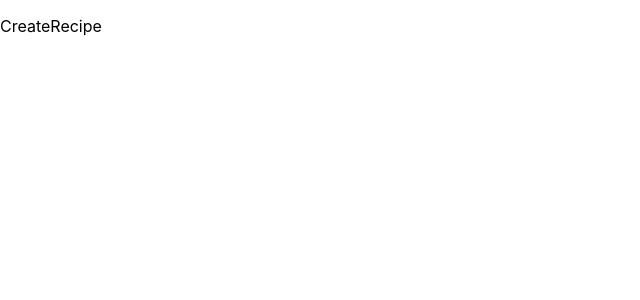
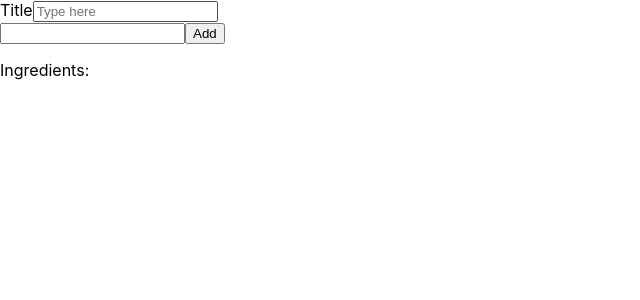
Before and after one commit to iMadfxq/recipe-app, a React (Create React App) app: page /CreateRecipe in a window 1280 px wide. Shown: the top 300 px of the page, without its empty margins (0-640 px from the left). Built offline with nearby package versions, Linux system fonts and the light colour scheme.

Commit message:
Created IngredientsForm basic logic for it complete, progressing

```diff
--- a/src/routes/CreateRecipe/CreateRecipe.component.jsx
+++ b/src/routes/CreateRecipe/CreateRecipe.component.jsx
@@ -1,5 +1,25 @@
-import './CreateRecipe.styles.scss'
+import { useState } from "react";
+import "./CreateRecipe.styles.scss";
+import IngredientsForm from "./IngredientsForm/IngredientsForm.component";
 
 export default function CreateRecipe() {
-  return <p>CreateRecipe</p>
+  const [title, setTitle] = useState("");
+  const [stepsList, setStepsList] = useState([])
+
+  return (
+    <section>
+      <form>
+        <label>
+          <span>Title</span>
+          <input
+            type="text"
+            placeholder="Type here"
+            value={title}
+            onChange={(e) => setTitle(e.target.value)}
+          />
+        </label>
+      </form>
+      <IngredientsForm />
+    </section>
+  );
 }
--- /dev/null
+++ b/src/routes/CreateRecipe/IngredientsForm/IngredientsForm.component.jsx
@@ -0,0 +1,47 @@
+import './IngredientsForm.styles.scss'
+
+import { useRef } from "react";
+import { useState } from "react";
+
+export default function IngredientsForm() {
+  const [ingredient, setIngredient] = useState("");
+  const [ingredientsList, setIngredientsList] = useState([]);
+
+  const ingredientInput = useRef(null);
+
+  const addHandler = (e) => {
+    e.preventDefault()
+    let ing = ingredient.trim().toUpperCase();
+
+    if (ing && !ingredientsList.includes(ing)) {
+      setIngredientsList((oldState) => [...oldState, ing]);
+    }
+    setIngredient("");
+    ingredientInput.current.focus();
+  };
+
+  return (
+    <section>
+      <form onSubmit={addHandler}>
+        <label>
+          <input
+            type="text"
+            onChange={(e) => {
+              setIngredient(e.target.value);
+            }}
+            value={ingredient}
+            ref={ingredientInput}
+          />
+          <button onClick={addHandler}>Add</button>
+        </label>
+      </form>
+      <p>
+        Ingredients:{" "}
+        {ingredientsList.map((ing) => (
+          <span key={ing}>{ing}</span>
+        ))}
+      </p>
+    </section>
+  );
+
+}
```
Also changed, not shown: src/routes/CreateRecipe/IngredientsForm/IngredientsForm.styles.scss (added).
